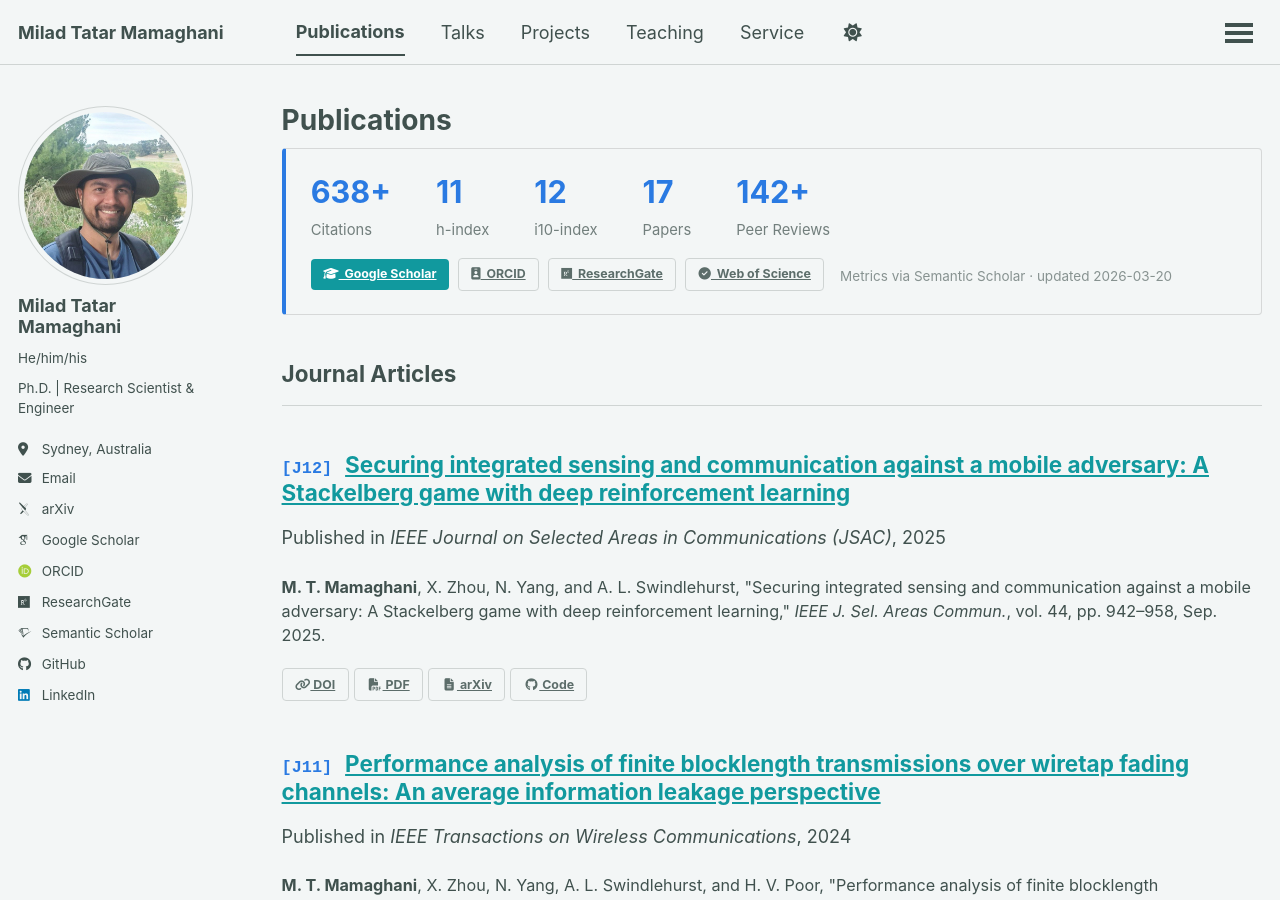
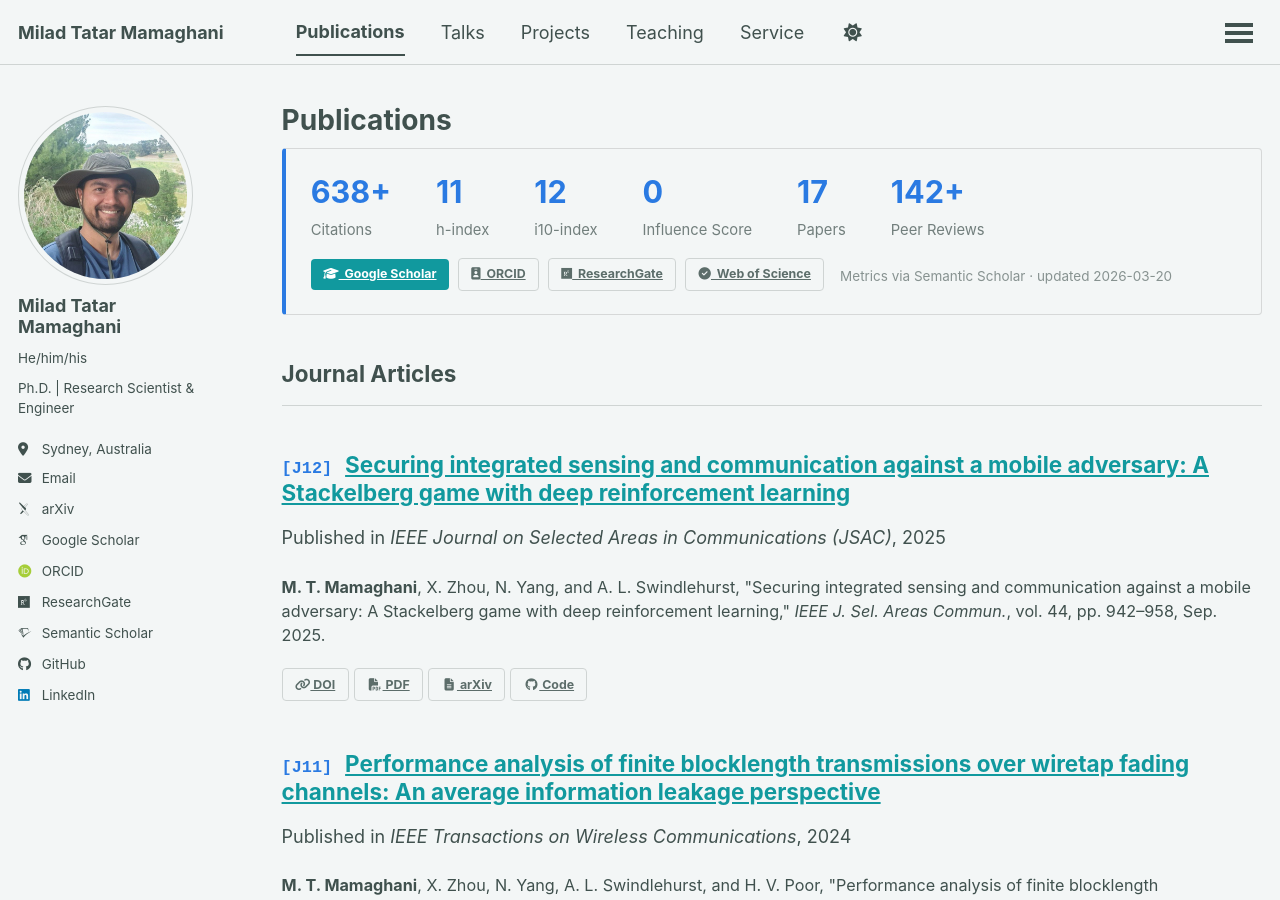
Before and after one commit to miladtm94/miladtm94.github.io, a Jekyll site: the page built from _pages/publications.html, in a window 1280 px wide and 900 px high. Built offline with Jekyll 4.4.1, drawn with Linux system fonts in a browser that asks for light colours; some web fonts are replaced; a script that is not in the unit is left out.

Commit message:
Add Semantic Scholar influence score to metrics panel
Co-Authored-By: Claude Sonnet 4.6 <noreply@anthropic.com>

```diff
--- a/_data/metrics.yml
+++ b/_data/metrics.yml
@@ -4,5 +4,6 @@ citations: 638
 h_index: 11
 i10_index: 12
 papers: 17
+influence_score: 0
 reviews: 142
 last_updated: "2026-03-20"
--- a/_pages/publications.html
+++ b/_pages/publications.html
@@ -25,6 +25,11 @@ author_profile: true
     <div>
       <span style="font-size:1.7em; font-weight:700; color:#2a7ae2;">{{ site.data.metrics.i10_index }}</span><br>
       <span style="font-size:0.82em; opacity:0.72;">i10-index</span>
+    </div>
+
+    <div>
+      <span style="font-size:1.7em; font-weight:700; color:#2a7ae2;">{{ site.data.metrics.influence_score }}</span><br>
+      <span style="font-size:0.82em; opacity:0.72;">Influence Score</span>
     </div>
 
     <div>
```
Also changed, not shown: .github/workflows/update_metrics.yml.
